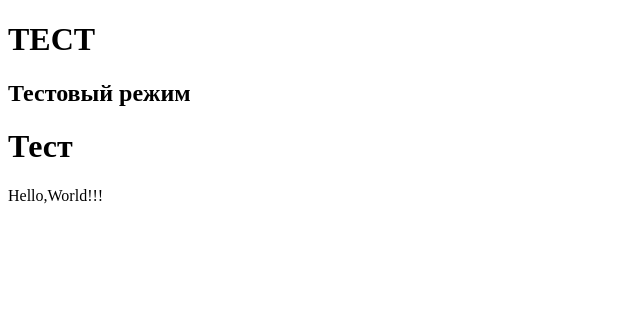
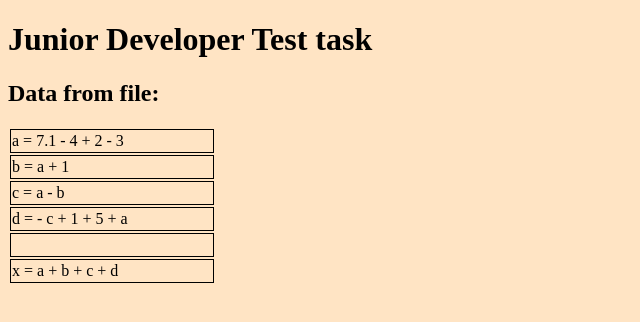
Before and after one commit to ragelalexandr/JuniorDeveloperTest_task, a plain HTML site: page index.html in a window 1280 px wide. Shown: the whole page, without its empty margins (0-640 px from the left). Drawn offline with Linux system fonts and the light colour scheme.

Commit message:
050920211313

```diff
--- a/index.html
+++ b/index.html
@@ -7,11 +7,8 @@
   <link rel="stylesheet" type="text/css" title="Cool stylesheet" href="style.css">
 </head>
 <body>
-  <div id="root"></div>
-  <h1>ТЕСТ</h1>
-  <h2>Тестовый режим</h2>
-  <h1>Тест</h1>
-  <p></p>
+  <h1>Junior Developer Test task</h1>
+  <h2>Data from file:</h2>
 
   <script src="main.js" type="text/javascript"></script>
 </body>
--- a/main.js
+++ b/main.js
@@ -1,7 +1,29 @@
 //var hw = "hello world";
 //alert(hw);
 
+
 var hw = 'Hello,World!!!'
+var dataArray = ['a = 7.1 - 4 + 2 - 3,b = a + 1,c = a - b',
+          'd = - c + 1 + 5 + a ,,x = a + b + c + d'];
+var stringArray = [];
+var varArray = [];
 
-var myHeading = document.querySelector('p');
-myHeading.textContent = hw;
+for(var i = 0; i < dataArray.length; i++) {
+  stringArray = dataArray[i].split(',')
+  for (var j = 0; j < stringArray.length; j++) {
+    varArray.push(stringArray[j]);
+  }
+}
+
+var $table = document.createElement("table"), $row;
+
+for(var i = 0; i < varArray.length; i++) {
+  $row = $table.insertRow(-1);
+  $col = $row.insertCell(-1);
+  $col.innerText = varArray[i];
+}
+
+document.body.appendChild($table);
+
+console.log(stringArray);
+console.log(varArray);
--- a/style.css
+++ b/style.css
@@ -0,0 +1,10 @@
+body{
+  background-color: bisque;
+}
+
+td{
+  height: 20px;
+  width: 200px;
+  color:  black;
+  border: 1px solid black;
+}
```
Also changed, not shown: 1 other file.
